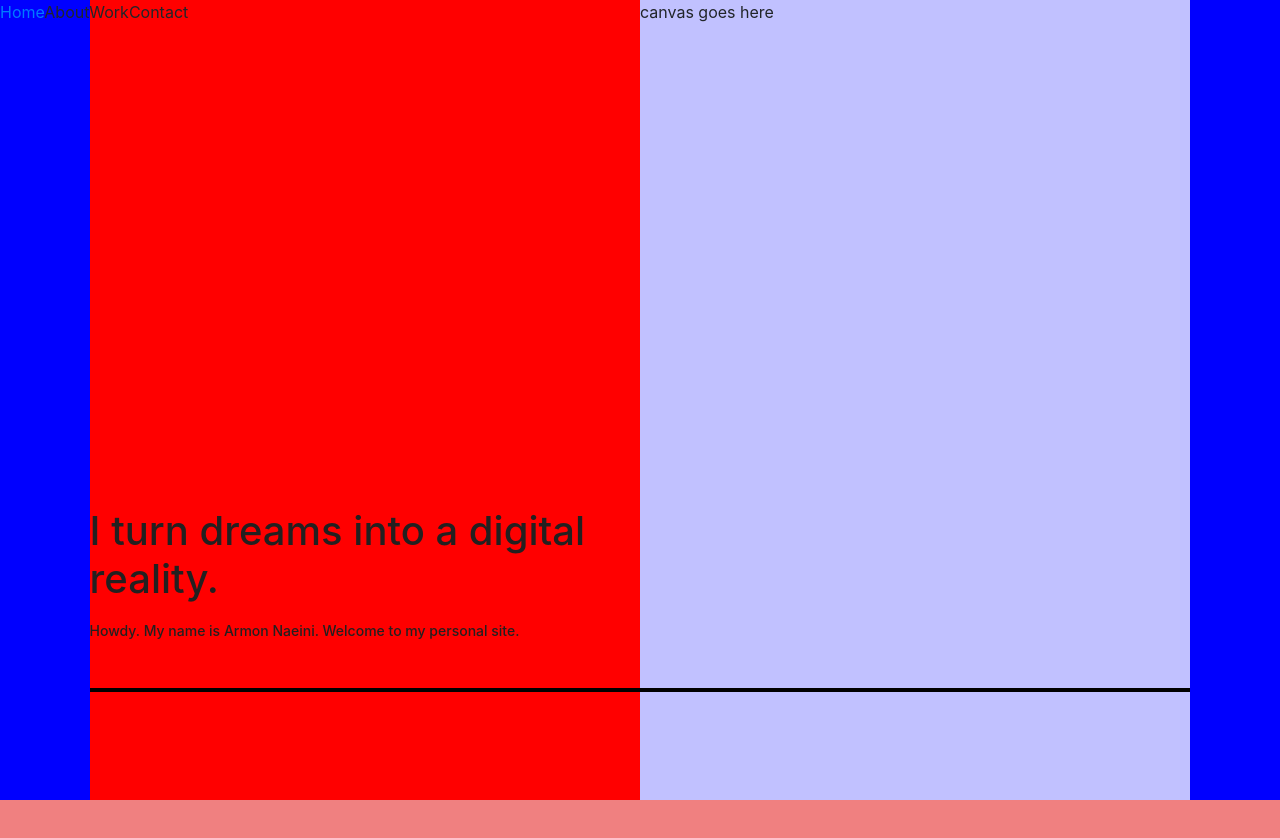
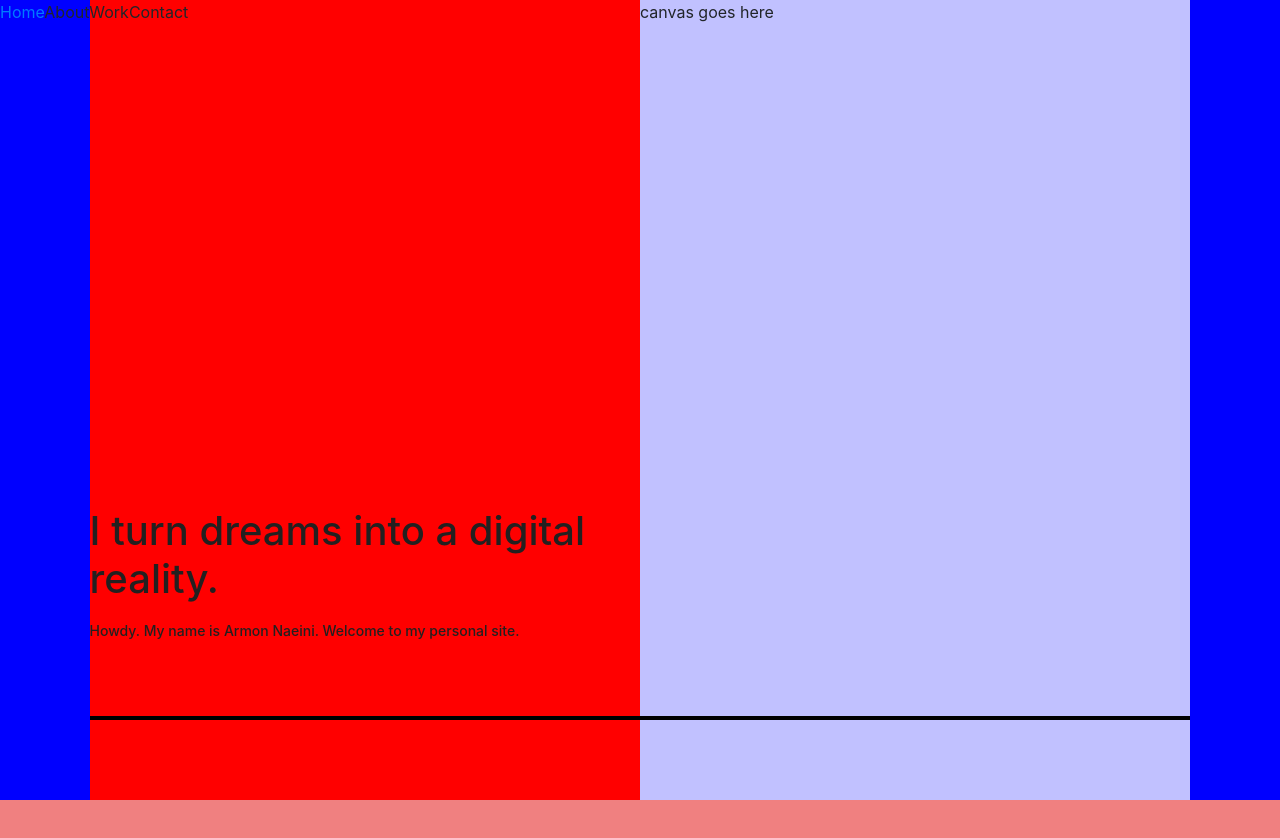
Before and after one commit to armonnaeini/portfolio_reactjs, a React (Create React App) app: page / in a window 1280 px wide. Shown: the top 838 px of the page. Built offline with nearby package versions, Linux system fonts and the light colour scheme; a web font is replaced by a local one.

Commit message:
line test

```diff
--- a/src/App.scss
+++ b/src/App.scss
@@ -76,7 +76,8 @@ html{
         border-bottom: 4px solid black;
         z-index: 10;
         width: 86%;
-        top: 86%;
+        // top: 86%;
+        height: 90vh;
         position: absolute;
       }
     }
```
